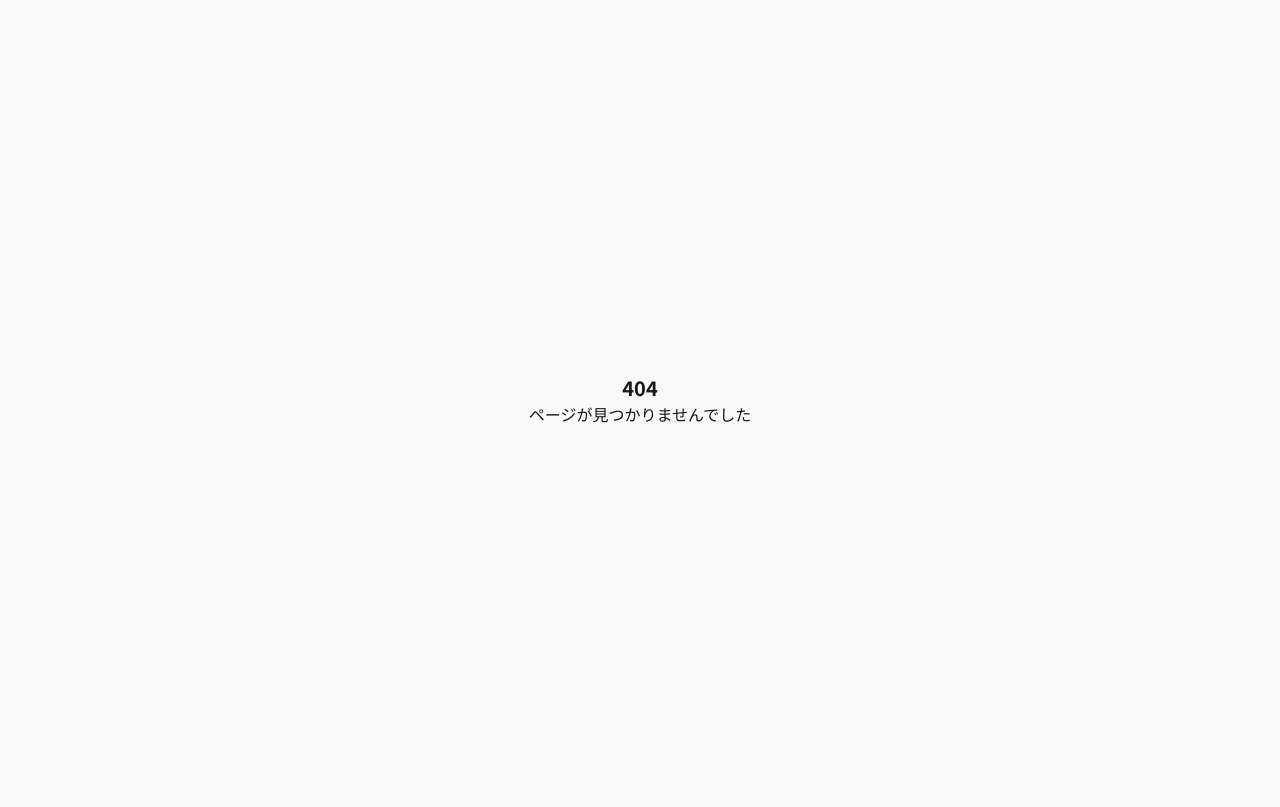
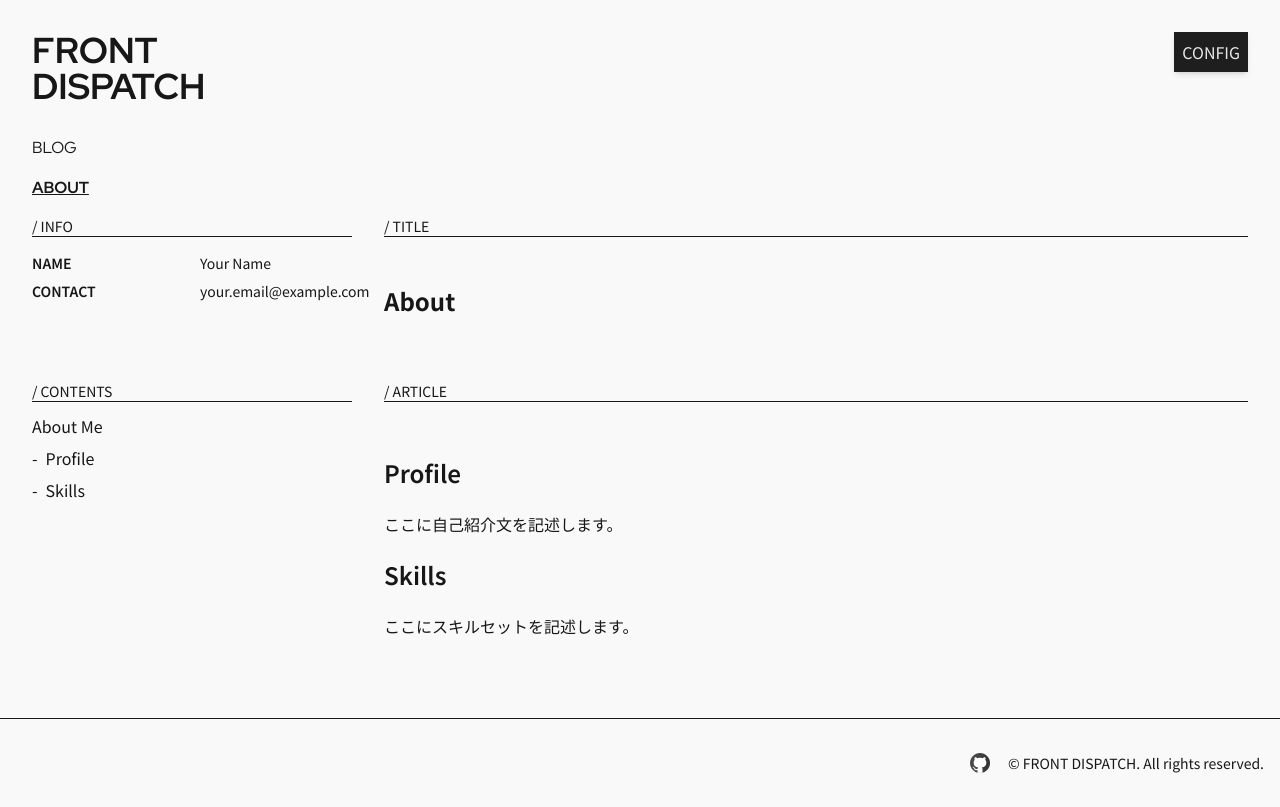
Before and after one commit to tktkaws/front-dispatch, a Next.js app: page /about in a window 1280 px wide. Before the commit this address had no page. Built offline with nearby package versions, Linux system fonts and the light colour scheme.

Commit message:
add: aboutページ

```diff
--- /dev/null
+++ b/src/app/about/page.tsx
@@ -0,0 +1,72 @@
+// app/about/page.tsx
+import Header from "@/components/Header";
+import Aside from "@/components/Aside";
+import Footer from "@/components/Footer";
+
+export default function AboutPage() {
+  return (
+    <>
+      <Header />
+      <Aside />
+      <aside className="hidden md:block md:fixed md:top-0 md:right-0 p-8">
+        <button className="p-2  bg-[#1E1E1E] text-[#E8E8E8]">CONFIG</button>
+      </aside>
+      <main className="max-w-full mx-auto md:grid md:grid-cols-[240px_1fr] xl:grid-cols-[320px_1fr] gap-8 px-4 md:px-8 mt-8 md:mt-[216px] min-h-[calc(100svh-216px-120px-32px)]">
+        <div className="md:col-span-1 relative w-full">
+          <h3 className="text-sm border-b">/ INFO</h3>
+          <div className="space-y-3 h-[8rem]">
+            <dl className="pt-4 grid grid-cols-2 gap-x-4 gap-y-2 text-sm">
+              <dt className="font-semibold">NAME</dt>
+              <dd className="">Your Name</dd>
+
+              <dt className="font-semibold">CONTACT</dt>
+              <dd className="">your.email@example.com</dd>
+            </dl>
+          </div>
+
+          <div className="md:sticky md:top-[216px]">
+            <nav className="mb-8 py-4">
+              <h2 className="text-sm border-b mb-3">/ CONTENTS</h2>
+              <a href="#about" className="mb-2 block hover:underline">
+                About Me
+              </a>
+              <ul className="space-y-2">
+                <li className="before:content-['-'] before:mr-2">
+                  <a href="#profile" className="">
+                    Profile
+                  </a>
+                </li>
+                <li className="before:content-['-'] before:mr-2">
+                  <a href="#skills" className="">
+                    Skills
+                  </a>
+                </li>
+              </ul>
+            </nav>
+          </div>
+        </div>
+        <div className="md:col-span-1 max-w-[1000px] ">
+          <article>
+            <p className="text-sm border-b">/ TITLE</p>
+            <h1
+              id="about"
+              className="col-span-4 text-2xl font-bold h-[8rem] grid justify-start items-center"
+            >
+              About
+            </h1>
+            <div className="mb-8 py-4">
+              <h2 className="text-sm border-b">/ ARTICLE</h2>
+              <div className="prose pt-8 article-content">
+                <h2 id="profile">Profile</h2>
+                <p>ここに自己紹介文を記述します。</p>
+                <h2 id="skills">Skills</h2>
+                <p>ここにスキルセットを記述します。</p>
+              </div>
+            </div>
+          </article>
+        </div>
+      </main>
+      <Footer />
+    </>
+  );
+}
```
